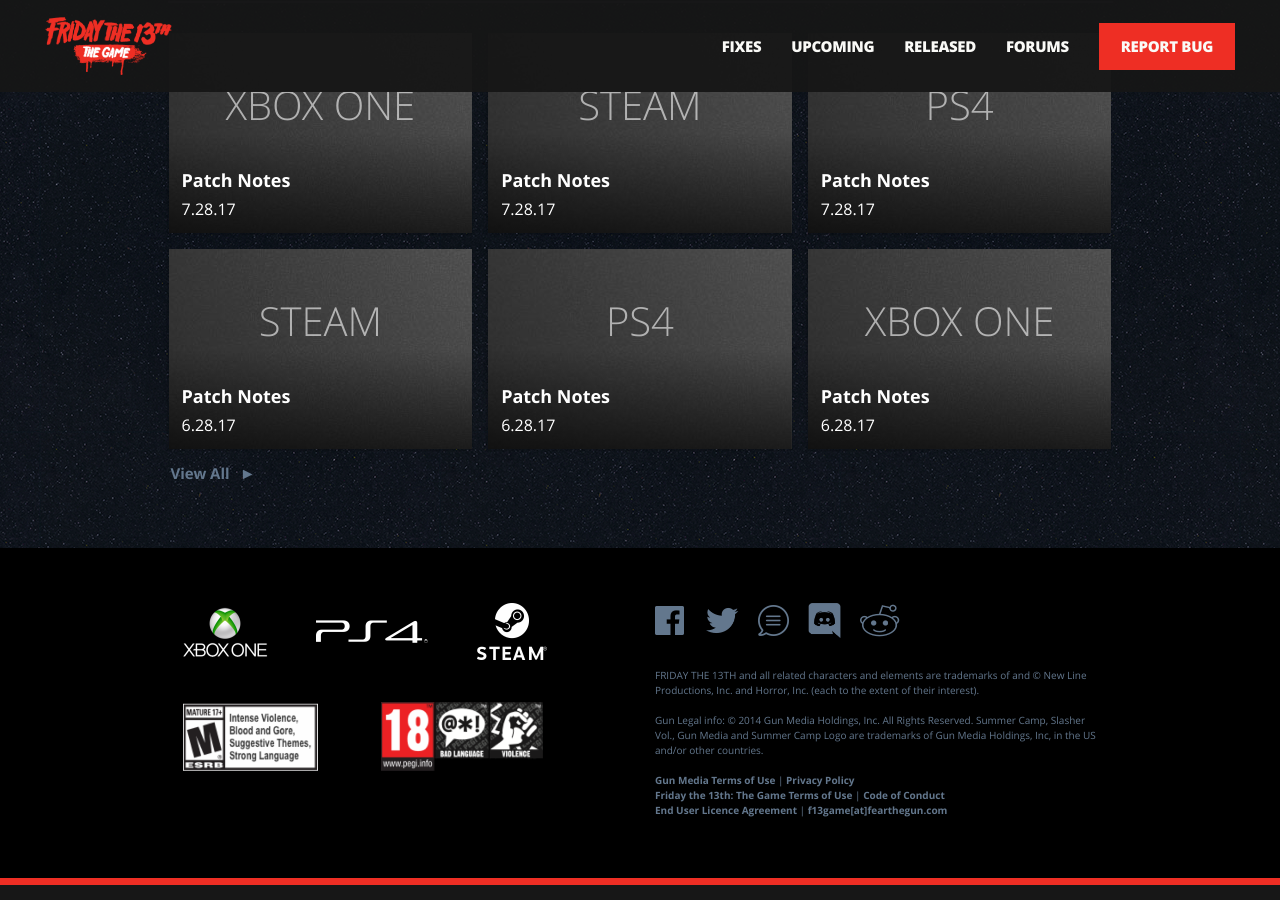
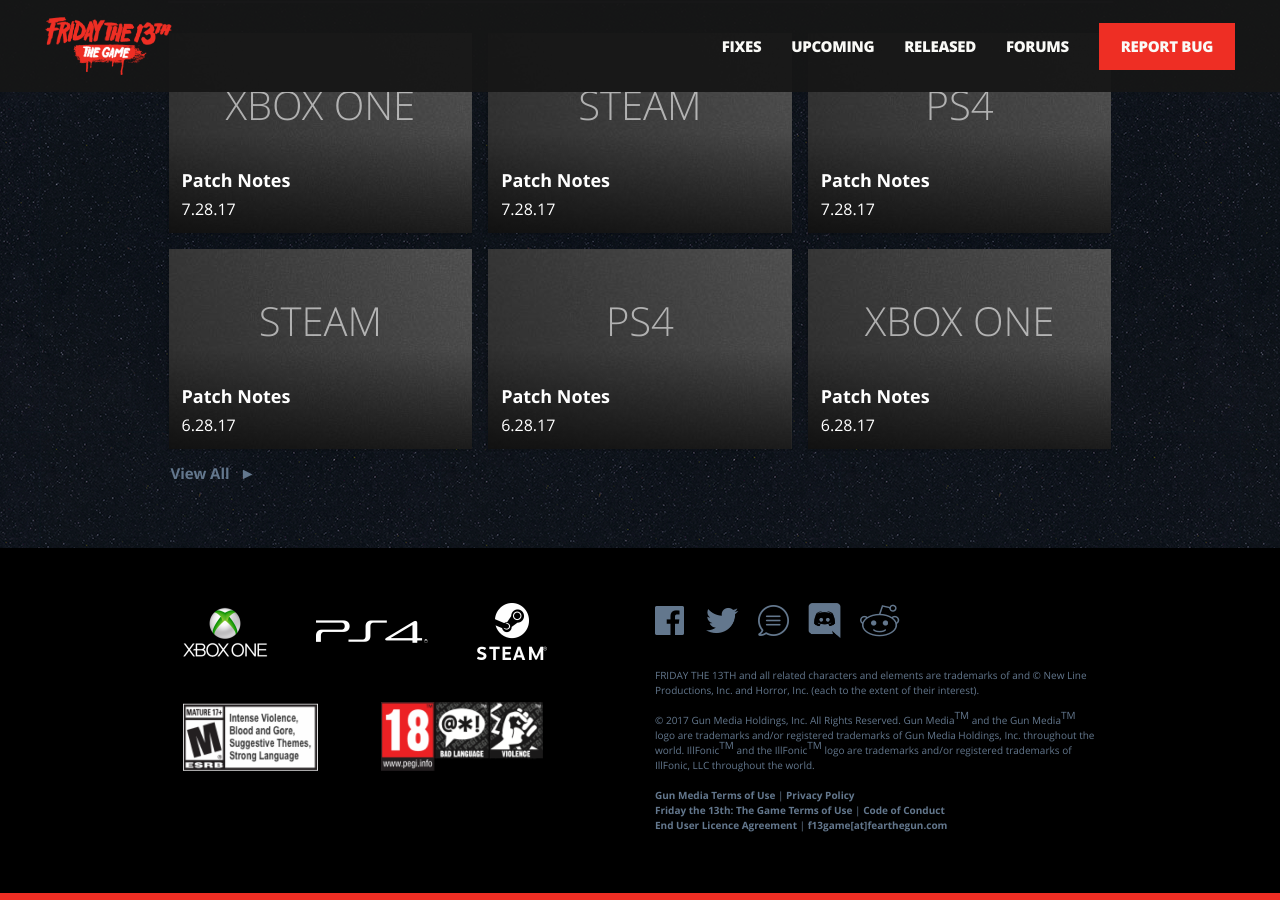
Before and after one commit to bdk6000/friday-13, a Jekyll site: the page built from index.html, in a window 1280 px wide and 900 px high, scrolled down 2932 px. Built offline with Jekyll 4.4.1, drawn with Linux system fonts in a browser that asks for light colours.

Commit message:
Update footer.html

```diff
--- a/_includes/footer.html
+++ b/_includes/footer.html
@@ -28,7 +28,7 @@
 
 				<div class="legalcopy">
 					<p>FRIDAY THE 13TH and all related characters and elements are trademarks of and &copy; New Line Productions, Inc. and Horror, Inc. (each to the extent of their interest).</p>
-					<p>Gun Legal info: &copy; 2014 Gun Media Holdings, Inc. All Rights Reserved. Summer Camp, Slasher Vol., Gun Media and Summer Camp Logo are trademarks of Gun Media Holdings, Inc, in the US and/or other countries.</p>
+					<p>&copy; 2017 Gun Media Holdings, Inc. All Rights Reserved. Gun Media<sup>TM</sup> and the Gun Media<sup>TM</sup> logo are trademarks and/or registered trademarks of Gun Media Holdings, Inc. throughout the world. IllFonic<sup>TM</sup> and the IllFonic<sup>TM</sup> logo are trademarks and/or registered trademarks of IllFonic, LLC throughout the world.</p>
 				</div>
 
 				<div class="footerlinks">
```
